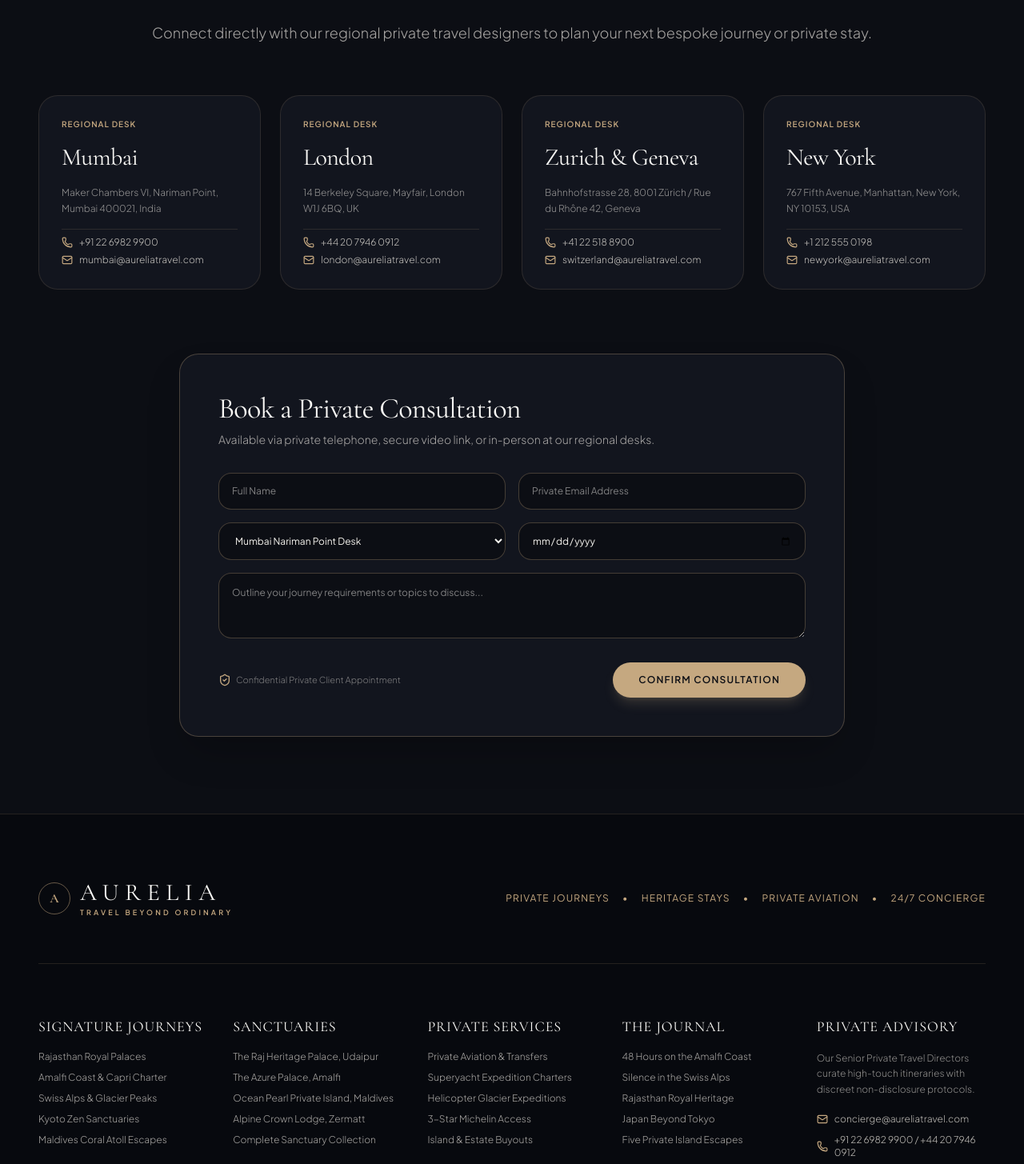
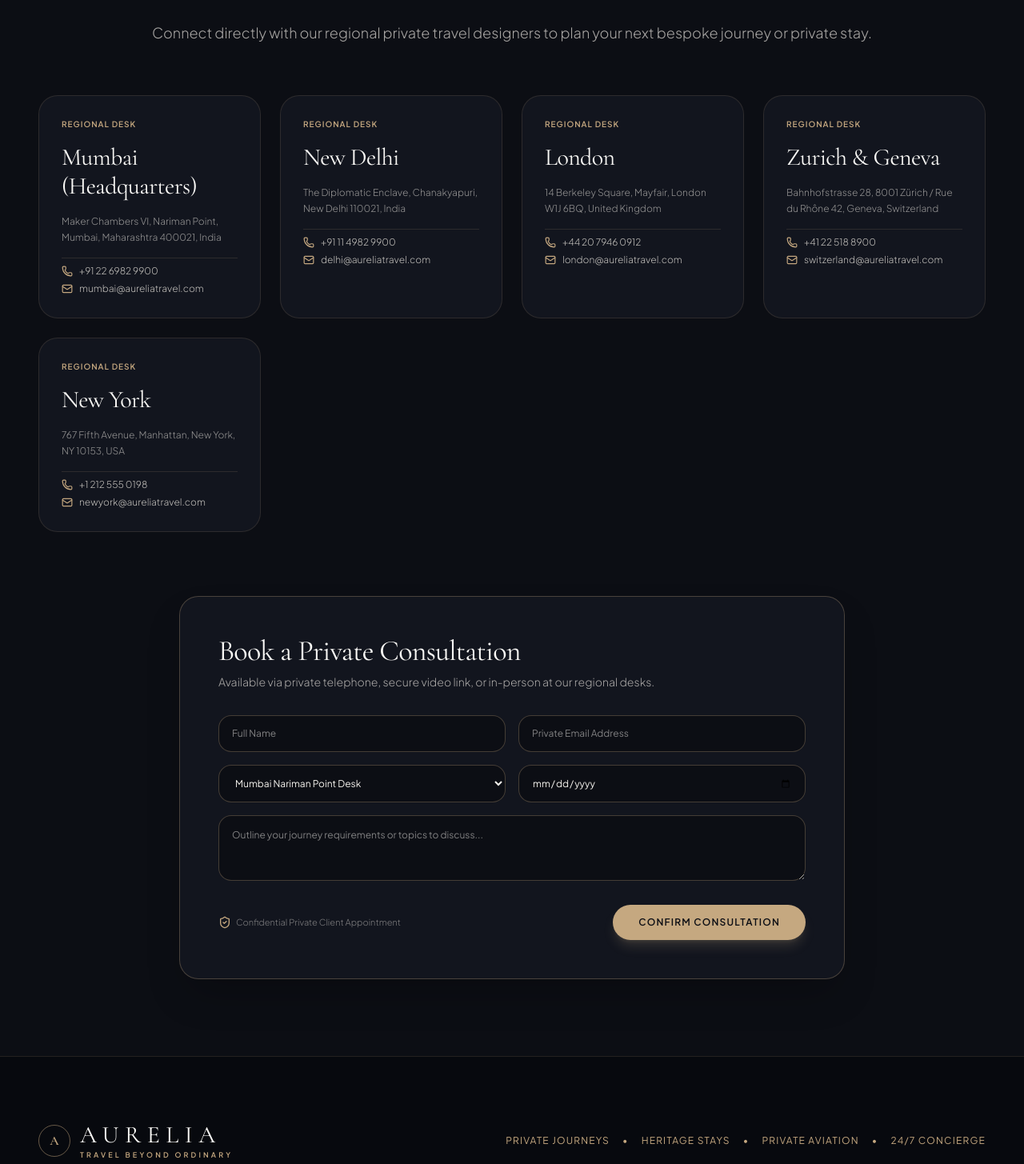
Before and after one commit to garvitsuryamailbox-eng/travelgo, a Next.js app: page /contact in a window 1280 px wide. Shown: the part 235-1690 px from the top of the page at 80% size. Built offline with nearby package versions, Linux system fonts and the light colour scheme.

Commit message:
feat: add centralized brandConfig.ts for easy client handover customization of company names, addresses, and contacts

```diff
--- a/app/contact/page.tsx
+++ b/app/contact/page.tsx
@@ -4,36 +4,11 @@
 import { Mail, Phone, MapPin, Sparkles, CheckCircle2, ArrowRight, ShieldCheck } from 'lucide-react';
 import AureliaNavbar from '@/components/AureliaNavbar';
 import AureliaFooter from '@/components/AureliaFooter';
+import { brandConfig } from '@/config/brandConfig';
 
 export default function ContactPage() {
   const [submitted, setSubmitted] = useState(false);
-
-  const offices = [
-    {
-      city: 'Mumbai',
-      address: 'Maker Chambers VI, Nariman Point, Mumbai 400021, India',
-      phone: '+91 22 6982 9900',
-      email: 'mumbai@aureliatravel.com',
-    },
-    {
-      city: 'London',
-      address: '14 Berkeley Square, Mayfair, London W1J 6BQ, UK',
-      phone: '+44 20 7946 0912',
-      email: 'london@aureliatravel.com',
-    },
-    {
-      city: 'Zurich & Geneva',
-      address: 'Bahnhofstrasse 28, 8001 Zürich / Rue du Rhône 42, Geneva',
-      phone: '+41 22 518 8900',
-      email: 'switzerland@aureliatravel.com',
-    },
-    {
-      city: 'New York',
-      address: '767 Fifth Avenue, Manhattan, New York, NY 10153, USA',
-      phone: '+1 212 555 0198',
-      email: 'newyork@aureliatravel.com',
-    },
-  ];
+  const offices = brandConfig.offices;
 
   return (
     <div className="flex flex-col min-h-screen bg-[#0c0e14] text-[#f4f2ed]">
--- a/components/AureliaFooter.tsx
+++ b/components/AureliaFooter.tsx
@@ -3,6 +3,7 @@
 import React from 'react';
 import Link from 'next/link';
 import { Compass, Mail, Phone, MapPin, ArrowRight, ShieldCheck, Sparkles } from 'lucide-react';
+import { brandConfig } from '@/config/brandConfig';
 
 export default function AureliaFooter() {
   return (
@@ -94,13 +95,13 @@
             <div className="space-y-2.5 text-xs text-[#eae6df]/80 pt-1 font-light">
               <div className="flex items-center gap-2">
                 <Mail className="w-3.5 h-3.5 text-[#c5a880] shrink-0" />
-                <a href="mailto:concierge@aureliatravel.com" className="hover:text-[#c5a880] transition-colors">
-                  concierge@aureliatravel.com
+                <a href={`mailto:${brandConfig.contact.generalEmail}`} className="hover:text-[#c5a880] transition-colors">
+                  {brandConfig.contact.generalEmail}
                 </a>
               </div>
               <div className="flex items-center gap-2">
                 <Phone className="w-3.5 h-3.5 text-[#c5a880] shrink-0" />
-                <span>+91 22 6982 9900 / +44 20 7946 0912</span>
+                <span>{brandConfig.contact.primaryPhone} / {brandConfig.contact.internationalPhone}</span>
               </div>
               <div className="flex items-start gap-2">
                 <MapPin className="w-3.5 h-3.5 text-[#c5a880] shrink-0 mt-0.5" />
--- /dev/null
+++ b/config/brandConfig.ts
@@ -0,0 +1,73 @@
+/**
+ * =========================================================================
+ * 👑 AURELIA — BRAND & CONTACT CONFIGURATION (CLIENT CUSTOMIZATION FILE)
+ * =========================================================================
+ *
+ * Client ko website handover karte waqt sirf is ek file me apni company ki
+ * actual details (Naam, Addresses, Phone Numbers, Emails) change karni hain.
+ * Puri website pe details automatically update ho jayengi.
+ */
+
+export const brandConfig = {
+  // Brand Identity
+  brandName: 'AURELIA',
+  brandTagline: 'Travel Beyond Ordinary.',
+  brandDescription: 'Bespoke journeys, extraordinary stays, unforgettable experiences.',
+
+  // Primary Contact Channels
+  contact: {
+    generalEmail: 'concierge@aureliatravel.com',
+    inquiriesEmail: 'advisory@aureliatravel.com',
+    primaryPhone: '+91 (0) 22 6982 9900',
+    internationalPhone: '+44 (0) 20 7946 0912',
+    supportHours: '24/7 Dedicated Client Concierge',
+  },
+
+  // Regional Private Desks / Office Locations (Update with Client's actual offices)
+  offices: [
+    {
+      city: 'Mumbai (Headquarters)',
+      label: 'India Private Client Desk',
+      address: 'Maker Chambers VI, Nariman Point, Mumbai, Maharashtra 400021, India',
+      phone: '+91 22 6982 9900',
+      email: 'mumbai@aureliatravel.com',
+    },
+    {
+      city: 'New Delhi',
+      label: 'Capital Advisory Suite',
+      address: 'The Diplomatic Enclave, Chanakyapuri, New Delhi 110021, India',
+      phone: '+91 11 4982 9900',
+      email: 'delhi@aureliatravel.com',
+    },
+    {
+      city: 'London',
+      label: 'European Client Desk',
+      address: '14 Berkeley Square, Mayfair, London W1J 6BQ, United Kingdom',
+      phone: '+44 20 7946 0912',
+      email: 'london@aureliatravel.com',
+    },
+    {
+      city: 'Zurich & Geneva',
+      label: 'Swiss Private Office',
+      address: 'Bahnhofstrasse 28, 8001 Zürich / Rue du Rhône 42, Geneva, Switzerland',
+      phone: '+41 22 518 8900',
+      email: 'switzerland@aureliatravel.com',
+    },
+    {
+      city: 'New York',
+      label: 'Americas Advisory Desk',
+      address: '767 Fifth Avenue, Manhattan, New York, NY 10153, USA',
+      phone: '+1 212 555 0198',
+      email: 'newyork@aureliatravel.com',
+    },
+  ],
+
+  // Social & Legal
+  socialLinks: {
+    instagram: 'https://instagram.com',
+    linkedin: 'https://linkedin.com',
+    twitter: 'https://twitter.com',
+  },
+
+  copyrightText: '© 2026 AURELIA Private Travel Collection. All rights reserved.',
+};
```
